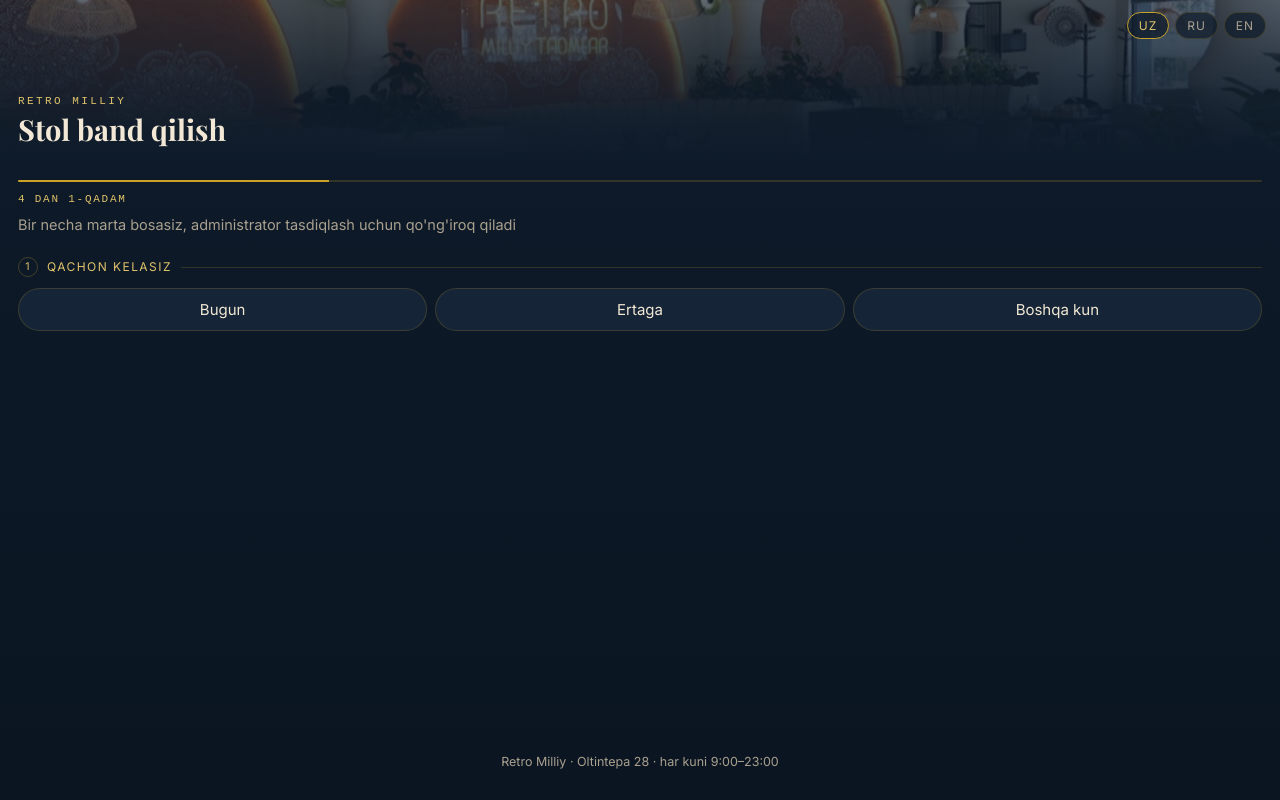
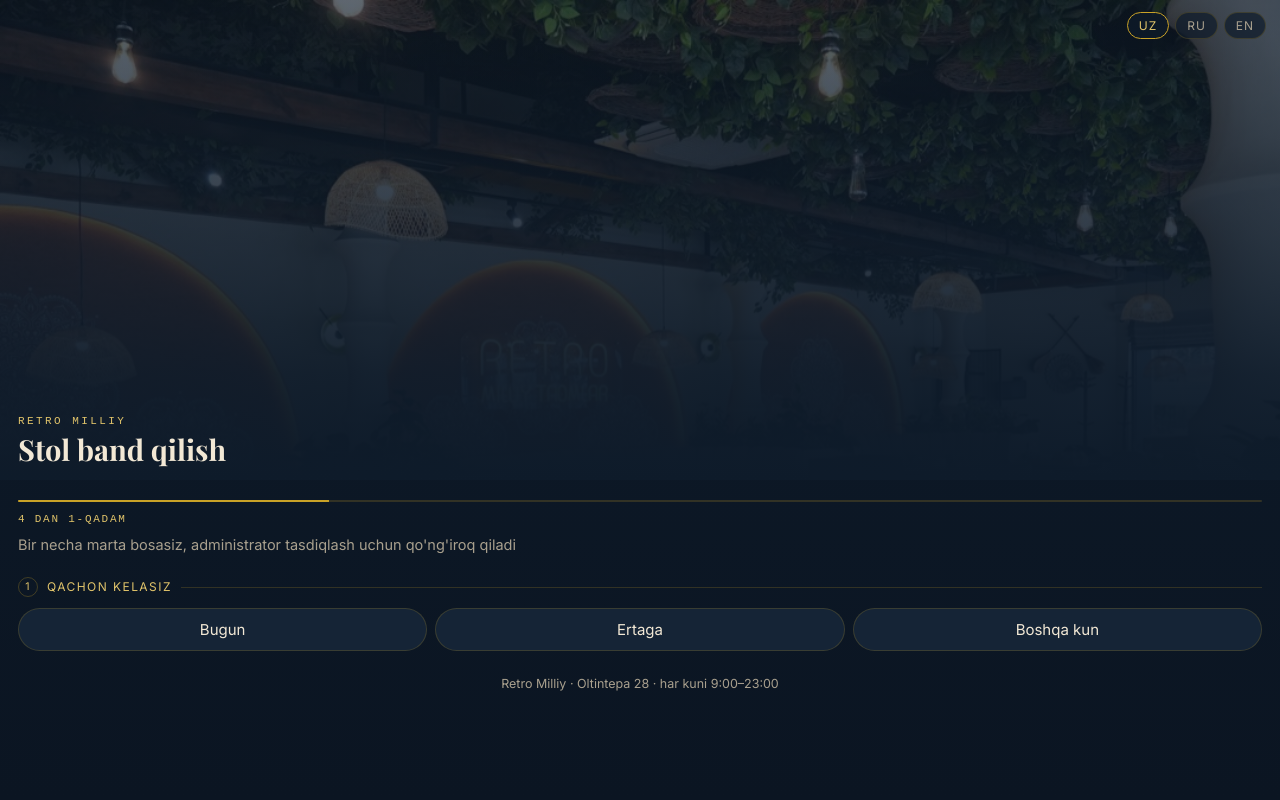
Before and after one commit to the-red-beard/retro-photos, a plain HTML site: page app/index.html in a window 1280 px wide. Drawn offline with nearby package versions, Linux system fonts and the light colour scheme.

Commit message:
Мини-апп: свободное место под шагом отдано фотографии
Прижатый к низу подвал пустоту не убирал, а переносил: на первом шаге под тремя
кнопками всё равно оставался тёмный провал. Теперь остаток окна забирает шапка —
на коротком шаге это фото во весь экран, на длинном она ужимается до 104px
и уступает место содержимому.

```diff
--- a/app/index.html
+++ b/app/index.html
@@ -28,13 +28,15 @@ body{
     linear-gradient(180deg, #0E1B2A 0%, #0B1522 100%);
   background-attachment:fixed;
 }
-.wrap{padding:0 18px; flex:1; display:flex; flex-direction:column}
+.wrap{padding:0 18px; flex:0 0 auto}
 @supports (height:100dvh){ body{min-height:100dvh} }
 
 /* шапка */
-/* Шапка ужимается на низких экранах: на 4.7" она съедала треть окна,
-   из-за чего страница уезжала и обрезалась. */
-.hero{position:relative; margin:0 0 6px; height:clamp(96px, 20vh, 168px); overflow:hidden}
+/* Шапка забирает себе весь свободный остаток окна. На коротком шаге
+   (три кнопки «когда придёте») это фотография во весь экран вместо провала,
+   на длинном — ужимается до минимума и уступает место содержимому. */
+.hero{position:relative; margin:0 0 6px; flex:1 1 auto;
+  min-height:104px; max-height:60vh; overflow:hidden}
 .hero img{width:100%; height:100%; object-fit:cover; display:block; opacity:.5}
 .hero::after{content:""; position:absolute; inset:0;
   background:linear-gradient(180deg, rgba(14,27,42,.35) 0%, rgba(14,27,42,.92) 78%, #0E1B2A 100%)}
@@ -132,7 +134,7 @@ input:focus{outline:none; border-color:var(--gold)}
   border:1px solid var(--line); border-left:2px solid var(--gold); border-radius:10px;
   padding:11px 14px; font-size:14px; color:var(--cream-2); margin-top:11px; background:var(--navy-2);
 }
-footer{text-align:center; color:var(--cream-2); font-size:12.5px; margin-top:auto; padding-top:26px}
+footer{text-align:center; color:var(--cream-2); font-size:12.5px; margin-top:24px}
 </style>
 </head>
 <body>
```
